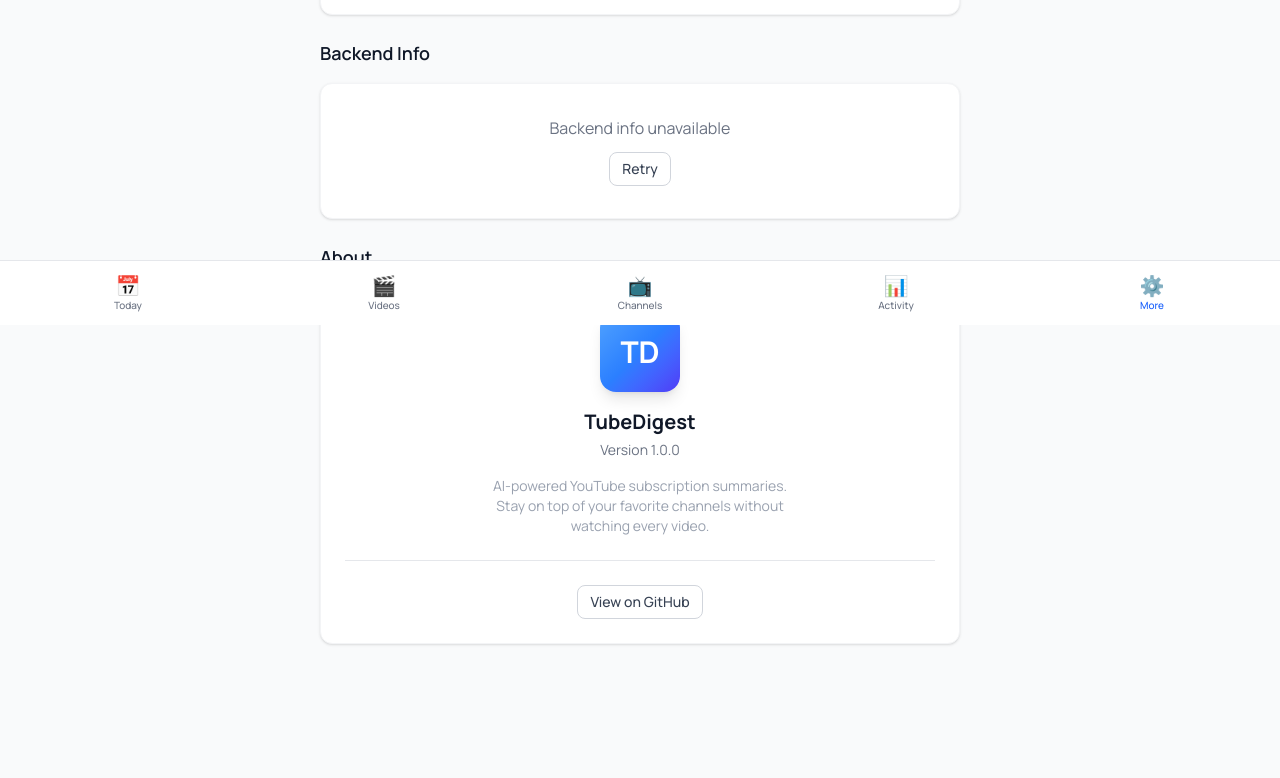
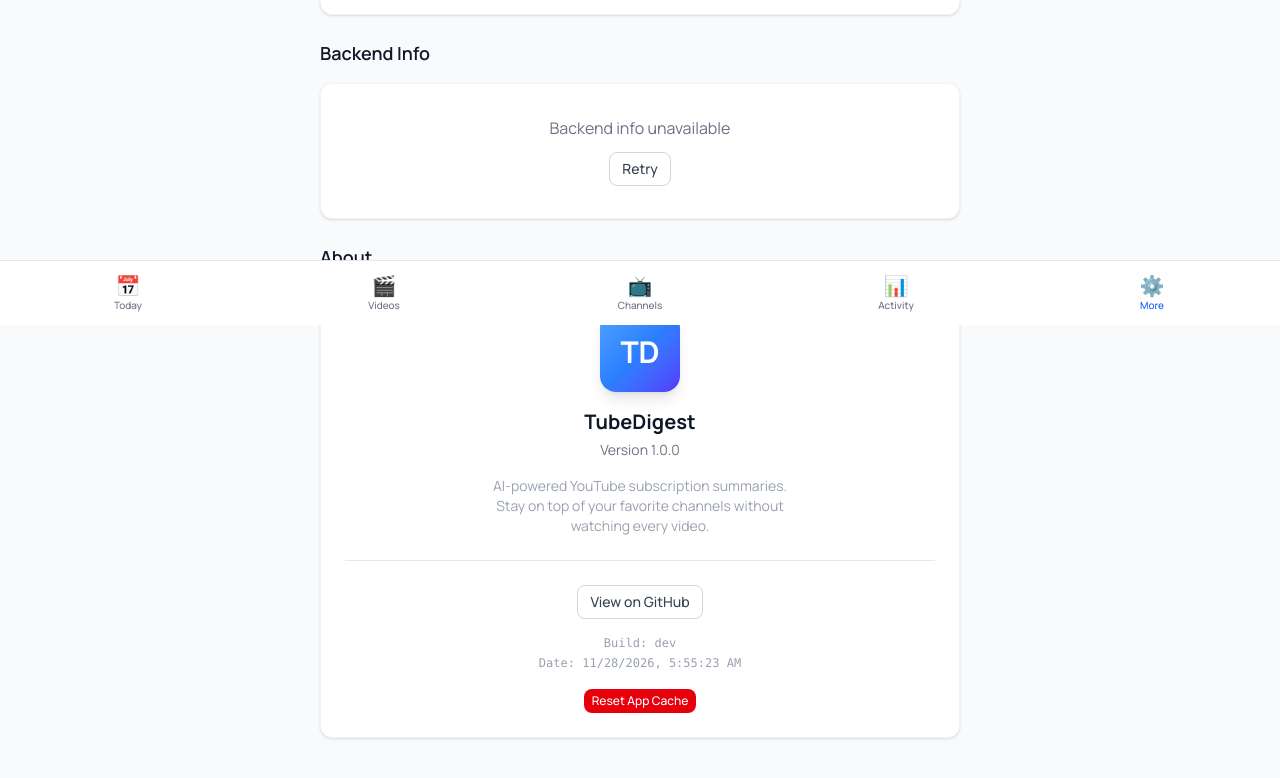
Before and after one commit to AlaaEddinAlbarghoth/tube-digest-pwa, a React (Vite) app: page /settings in a window 1280 px wide. Shown: the part 475-1253 px from the top of the page. Built offline with nearby package versions, Linux system fonts and the light colour scheme; no server answers.

Commit message:
fix(frontend): robust cache busting, build info injection, and PWA updates

```diff
--- a/src/api/client.ts
+++ b/src/api/client.ts
@@ -140,6 +140,7 @@
             headers: {
                 'Accept': 'application/json',
             },
+            cache: 'no-store',
         });
 
         return handleResponse<T>(response);
@@ -176,6 +177,7 @@
                 'Accept': 'application/json',
             },
             body: body ? JSON.stringify(body) : undefined,
+            cache: 'no-store',
         });
 
         return handleResponse<T>(response);
--- a/src/components/shared/Button.tsx
+++ b/src/components/shared/Button.tsx
@@ -4,7 +4,7 @@
 
 interface ButtonProps extends ButtonHTMLAttributes<HTMLButtonElement> {
     variant?: 'primary' | 'secondary' | 'outline' | 'ghost' | 'danger';
-    size?: 'sm' | 'md' | 'lg';
+    size?: 'xs' | 'sm' | 'md' | 'lg';
     isLoading?: boolean;
     leftIcon?: ReactNode;
     rightIcon?: ReactNode;
@@ -32,6 +32,7 @@
     };
 
     const sizes = {
+        xs: 'px-2 py-1 text-xs',
         sm: 'px-3 py-1.5 text-sm',
         md: 'px-4 py-2 text-sm',
         lg: 'px-6 py-3 text-base',
--- a/src/pages/SettingsPage/SettingsPage.tsx
+++ b/src/pages/SettingsPage/SettingsPage.tsx
@@ -71,14 +71,14 @@
                                 key={option.value}
                                 onClick={() => setTheme(option.value)}
                                 className={`flex flex-col items-center gap-2 p-4 rounded-xl border-2 transition-all ${preferences.theme === option.value
-                                        ? 'border-blue-500 bg-blue-50 dark:bg-blue-900/20'
-                                        : 'border-gray-200 dark:border-gray-700 hover:border-gray-300 dark:hover:border-gray-600'
+                                    ? 'border-blue-500 bg-blue-50 dark:bg-blue-900/20'
+                                    : 'border-gray-200 dark:border-gray-700 hover:border-gray-300 dark:hover:border-gray-600'
                                     }`}
                             >
                                 <span className="text-2xl">{option.icon}</span>
                                 <span className={`text-sm font-medium ${preferences.theme === option.value
-                                        ? 'text-blue-600 dark:text-blue-400'
-                                        : 'text-gray-700 dark:text-gray-300'
+                                    ? 'text-blue-600 dark:text-blue-400'
+                                    : 'text-gray-700 dark:text-gray-300'
                                     }`}>
                                     {option.label}
                                 </span>
@@ -146,13 +146,38 @@
                             AI-powered YouTube subscription summaries. Stay on top of your favorite channels without watching every video.
                         </p>
 
-                        <div className="mt-6 pt-6 border-t border-gray-200 dark:border-gray-700">
+                        <div className="mt-6 pt-6 border-t border-gray-200 dark:border-gray-700 space-y-4">
                             <Button
                                 variant="outline"
                                 size="sm"
                                 onClick={() => window.open('https://github.com/AlaaEddinAlbarghoth/yt-subscriptions-summarizer', '_blank')}
                             >
                                 View on GitHub
+                            </Button>
+
+                            <div className="text-xs text-gray-400 dark:text-gray-600 font-mono space-y-1">
+                                <p>Build: {typeof __GIT_SHA__ !== 'undefined' ? __GIT_SHA__.substring(0, 7) : 'dev'}</p>
+                                <p>Date: {typeof __BUILD_TIME__ !== 'undefined' ? new Date(__BUILD_TIME__).toLocaleString() : 'local'}</p>
+                            </div>
+
+                            <Button
+                                variant="danger"
+                                size="xs"
+                                onClick={async () => {
+                                    if (confirm('Reset app cache and reload? This will clear offline data.')) {
+                                        if ('serviceWorker' in navigator) {
+                                            const registrations = await navigator.serviceWorker.getRegistrations();
+                                            for (const registration of registrations) {
+                                                await registration.unregister();
+                                            }
+                                        }
+                                        const keys = await caches.keys();
+                                        await Promise.all(keys.map(key => caches.delete(key)));
+                                        window.location.reload();
+                                    }
+                                }}
+                            >
+                                Reset App Cache
                             </Button>
                         </div>
                     </div>
--- a/src/vite-env.d.ts
+++ b/src/vite-env.d.ts
@@ -7,3 +7,6 @@
 interface ImportMeta {
     readonly env: ImportMetaEnv;
 }
+
+declare const __GIT_SHA__: string;
+declare const __BUILD_TIME__: string;
--- a/vite.config.ts
+++ b/vite.config.ts
@@ -4,18 +4,25 @@
 import path from 'path';
 
 export default defineConfig({
+  define: {
+    '__GIT_SHA__': JSON.stringify(process.env.VERCEL_GIT_COMMIT_SHA || 'dev'),
+    '__BUILD_TIME__': JSON.stringify(new Date().toISOString()),
+  },
   plugins: [
     react(),
     VitePWA({
-      registerType: 'autoUpdate',
+      registerType: 'autoUpdate', // Immediate update
       includeAssets: ['favicon.ico', 'apple-touch-icon.png', 'mask-icon.svg'],
       manifest: {
         name: 'TubeDigest',
         short_name: 'TubeDigest',
         description: 'Your daily YouTube video summaries powered by AI',
         theme_color: '#135bec',
-        background_color: '#101622',
+        background_color: '#ffffff',
         display: 'standalone',
+        scope: '/',
+        start_url: '/',
+        orientation: 'portrait',
         icons: [
           {
             src: 'pwa-192x192.png',
@@ -26,27 +33,51 @@
             src: 'pwa-512x512.png',
             sizes: '512x512',
             type: 'image/png'
-          },
-          {
-            src: 'pwa-512x512.png',
-            sizes: '512x512',
-            type: 'image/png',
-            purpose: 'any maskable'
           }
         ]
       },
       workbox: {
         cleanupOutdatedCaches: true,
+        skipWaiting: true,
+        clientsClaim: true,
         runtimeCaching: [
           {
+            // NetworkOnly for Backend API
             urlPattern: /^https:\/\/script\.google\.com\/macros\/.*/i,
             handler: 'NetworkOnly',
             options: {
               backgroundSync: {
-                name: 'api-queue',
+                name: 'apiQueue',
                 options: {
-                  maxRetentionTime: 24 * 60
+                  maxRetentionTime: 24 * 60 // Retry for max 24 hours
                 }
+              }
+            }
+          },
+          {
+            // Cache Google Fonts
+            urlPattern: /^https:\/\/fonts\.(?:googleapis|gstatic)\.com\/.*/i,
+            handler: 'CacheFirst',
+            options: {
+              cacheName: 'google-fonts-cache',
+              expiration: {
+                maxEntries: 10,
+                maxAgeSeconds: 60 * 60 * 24 * 365 // <== 365 days
+              },
+              cacheableResponse: {
+                statuses: [0, 200]
+              }
+            }
+          },
+          {
+            // Cache Images
+            urlPattern: /\.(?:png|jpg|jpeg|svg|gif)$/,
+            handler: 'CacheFirst',
+            options: {
+              cacheName: 'images-cache',
+              expiration: {
+                maxEntries: 50,
+                maxAgeSeconds: 30 * 24 * 60 * 60 // 30 Days
               }
             }
           }
```
